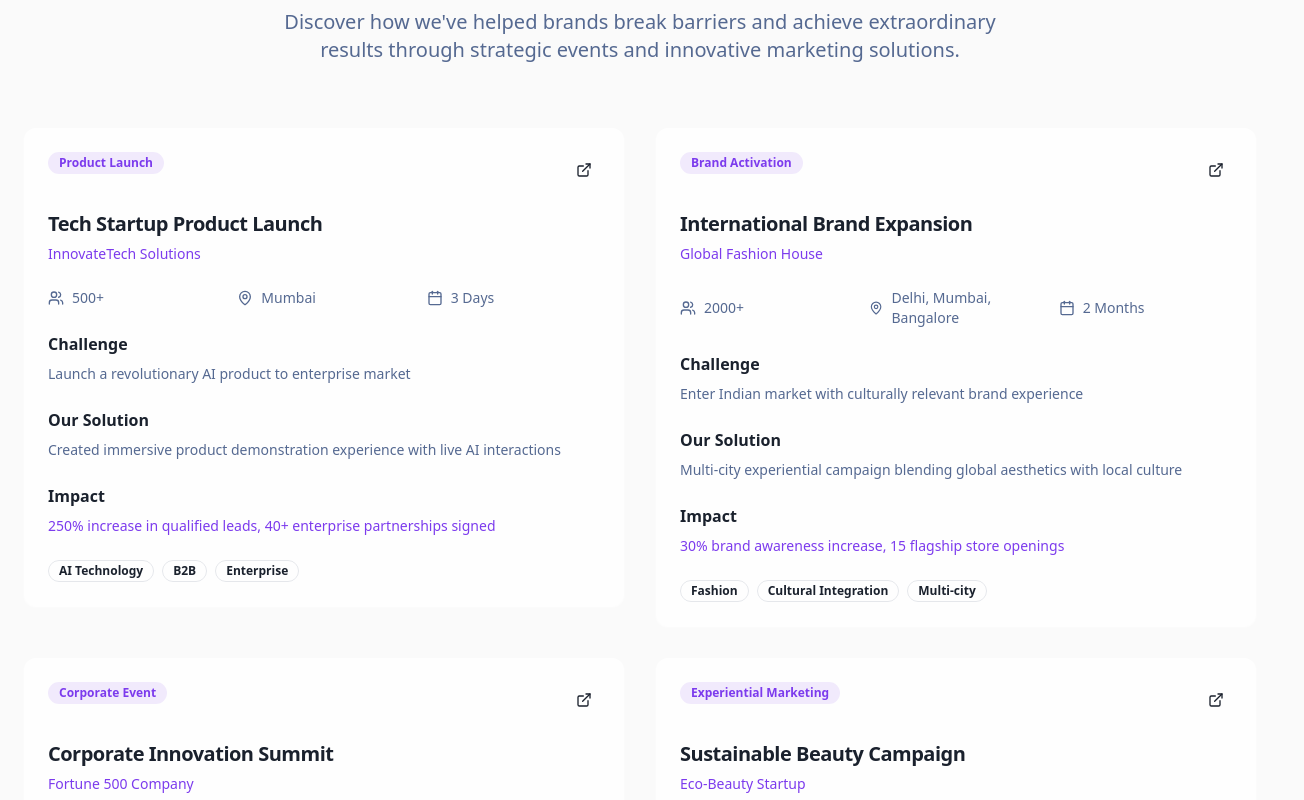
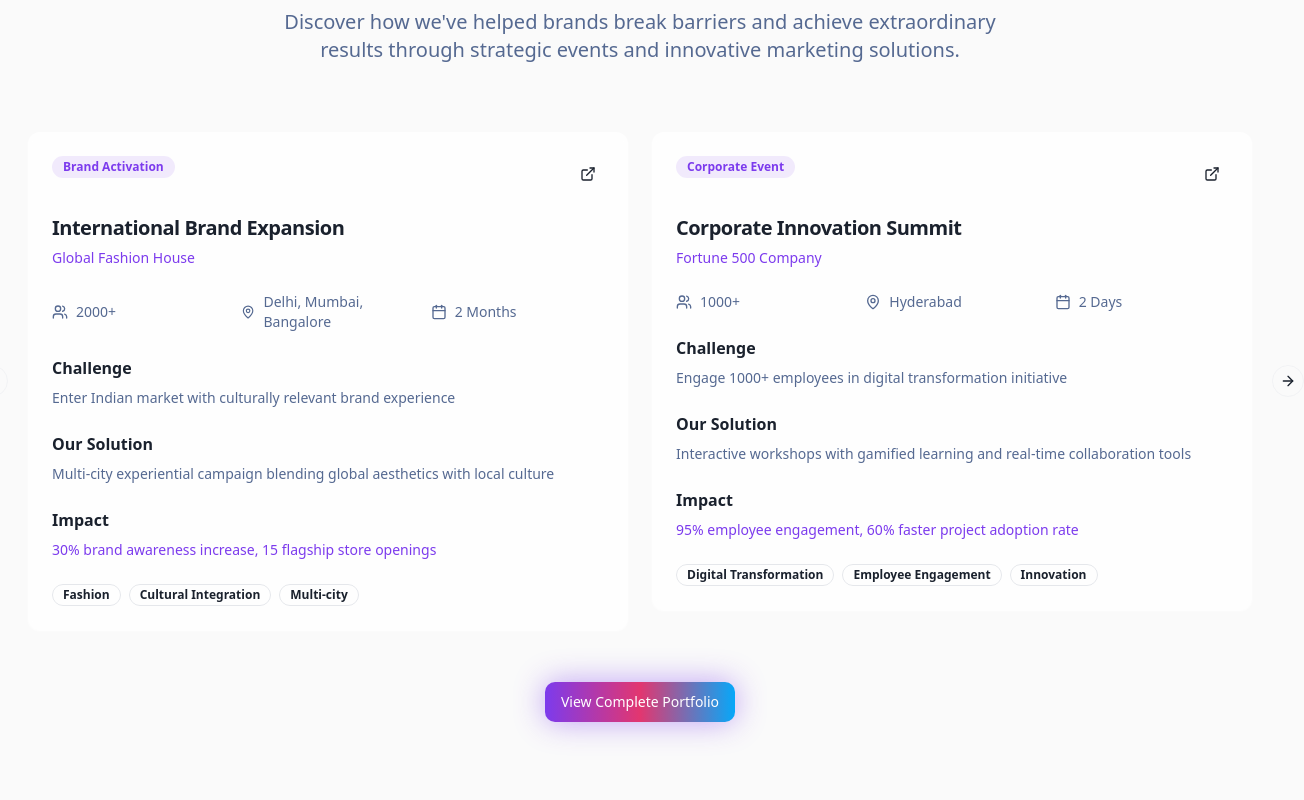
Before and after one commit to sharp119/krayons-ignite-experiences, a React (Vite) app: page / in a window 1280 px wide. Shown: the part 2700-3500 px from the top of the page, 1304 px wide, since content can reach past the window. Built offline with nearby package versions, Linux system fonts and the light colour scheme.

Commit message:
feat: Add curved carousel to portfolio
Implement a curved carousel for success stories with auto-scrolling functionality.

```diff
--- a/package.json
+++ b/package.json
@@ -44,6 +44,7 @@
     "clsx": "^2.1.1",
     "cmdk": "^1.0.0",
     "date-fns": "^3.6.0",
+    "embla-carousel-autoplay": "^8.6.0",
     "embla-carousel-react": "^8.3.0",
     "input-otp": "^1.2.4",
     "lucide-react": "^0.462.0",
--- a/src/components/Portfolio.tsx
+++ b/src/components/Portfolio.tsx
@@ -1,7 +1,9 @@
 import { Card, CardContent, CardDescription, CardHeader, CardTitle } from "@/components/ui/card";
 import { Badge } from "@/components/ui/badge";
 import { Button } from "@/components/ui/button";
+import { Carousel, CarouselContent, CarouselItem, CarouselNext, CarouselPrevious } from "@/components/ui/carousel";
 import { ExternalLink, Calendar, MapPin, Users } from "lucide-react";
+import Autoplay from "embla-carousel-autoplay";
 
 const Portfolio = () => {
   const caseStudies = [
@@ -68,11 +70,24 @@ const Portfolio = () => {
           </p>
         </div>
 
-        {/* Case Studies Grid with Enhanced Animation */}
-        <div className="grid grid-cols-1 lg:grid-cols-2 gap-8">
+        {/* Curved Carousel with Auto-scroll */}
+        <Carousel
+          plugins={[
+            Autoplay({
+              delay: 4000,
+            }),
+          ]}
+          opts={{
+            align: "start",
+            loop: true,
+          }}
+          className="w-full max-w-none"
+        >
+          <CarouselContent className="-ml-2 md:-ml-4">
             {caseStudies.map((study, index) => (
-            <div key={index} className="animate-fade-in-up" style={{animationDelay: `${index * 0.2}s`}}>
-              <Card className="card-hover card-tilt shadow-card border-0 bg-card/80 backdrop-blur-sm group overflow-hidden">
+              <CarouselItem key={index} className="pl-2 md:pl-4 md:basis-1/2 lg:basis-1/2">
+                <div className="p-1">
+                  <Card className="card-hover card-tilt shadow-card border-0 bg-card/80 backdrop-blur-sm group overflow-hidden h-full transform hover:scale-[1.02] transition-all duration-300 hover:rotate-1">
                     <CardHeader>
                       <div className="flex justify-between items-start mb-4">
                         <Badge variant="secondary" className="bg-primary/10 text-primary group-hover:bg-primary/20 transition-colors">
@@ -140,8 +155,12 @@ const Portfolio = () => {
                     </CardContent>
                   </Card>
                 </div>
+              </CarouselItem>
             ))}
-        </div>
+          </CarouselContent>
+          <CarouselPrevious className="hidden md:flex" />
+          <CarouselNext className="hidden md:flex" />
+        </Carousel>
 
         {/* CTA with Pulse Animation */}
         <div className="text-center mt-12 animate-fade-in-up animate-delay-600">
```
Also changed, not shown: 1 other file (tests, documents, lock files or other folders). Lines whose indentation alone changed are shown as unchanged.
